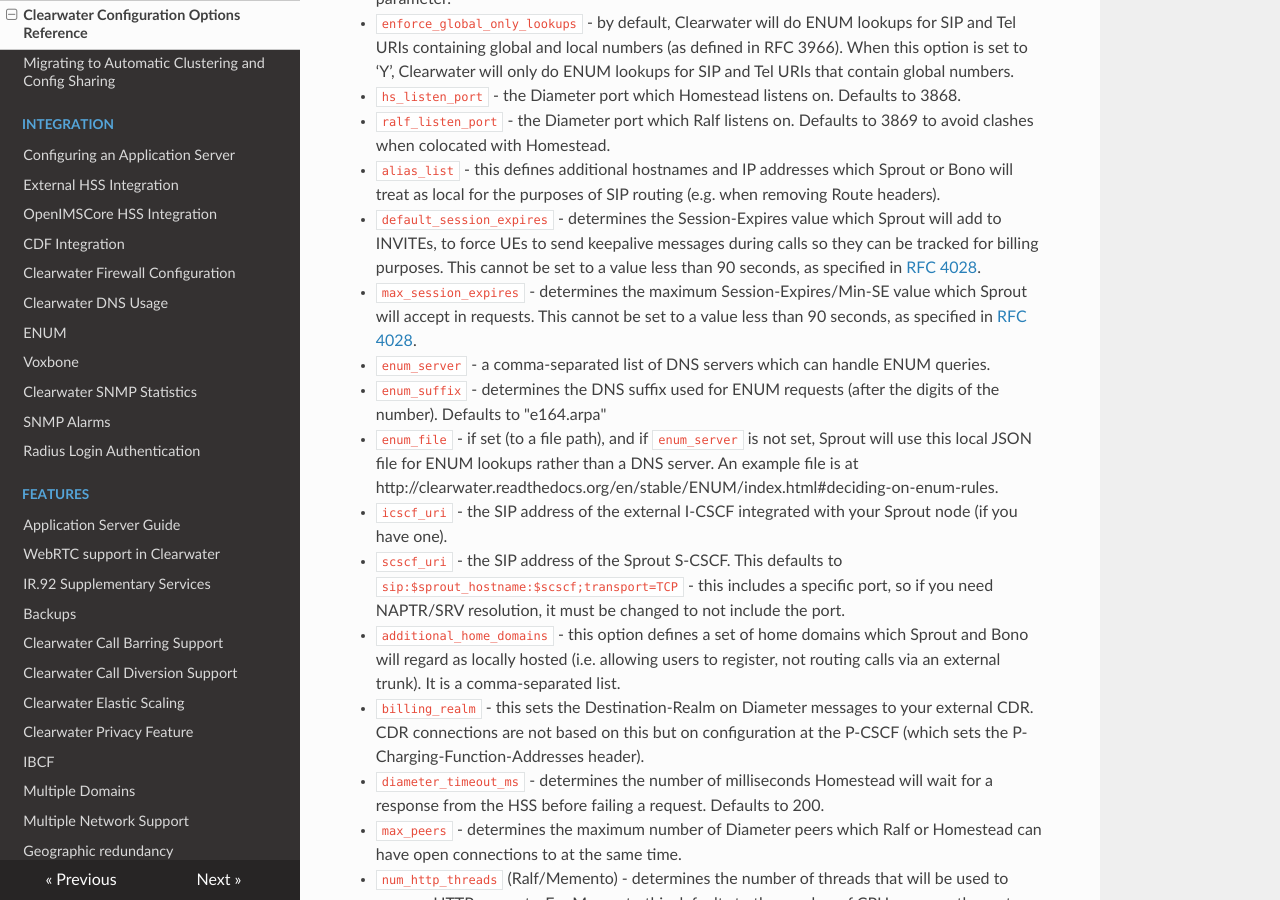
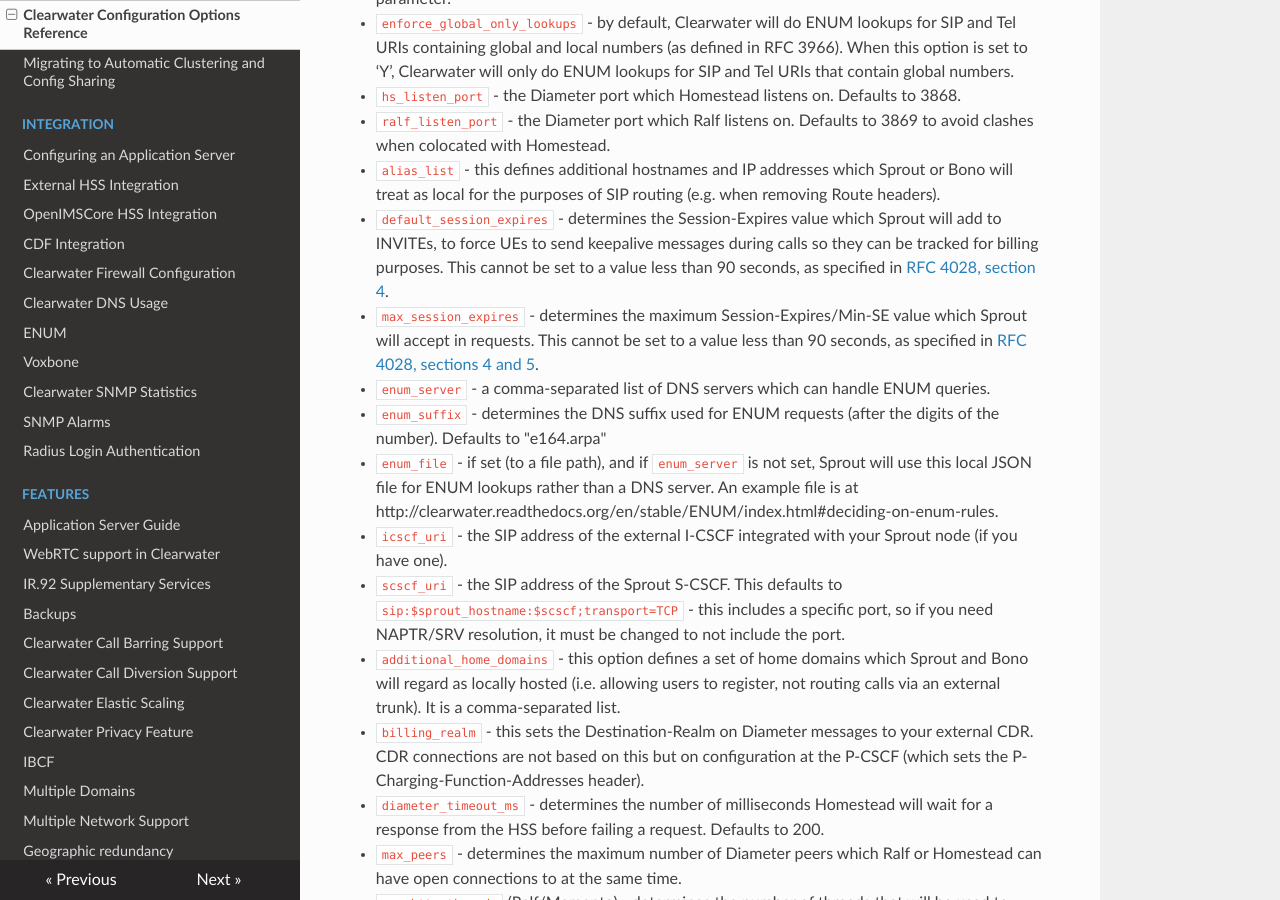
Before and after one commit to Metaswitch/clearwater-readthedocs, an MkDocs documentation site: the page built from docs/Clearwater_Configuration_Options_Reference.md, in a window 1280 px wide and 900 px high, scrolled down 4110 px. Built offline with MkDocs 1.6.1, drawn with Linux system fonts in a browser that asks for light colours; nearby versions of some CDN libraries; old or Windows-style settings are respelled for this version of MkDocs.

Commit message:
specify RFC section

```diff
--- a/docs/Clearwater_Configuration_Options_Reference.md
+++ b/docs/Clearwater_Configuration_Options_Reference.md
@@ -76,8 +76,8 @@ This section describes optional configuration options, particularly for ensuring
 * `hs_listen_port` - the Diameter port which Homestead listens on. Defaults to 3868.
 * `ralf_listen_port`  - the Diameter port which Ralf listens on. Defaults to 3869 to avoid clashes when colocated with Homestead.
 * `alias_list` - this defines additional hostnames and IP addresses which Sprout or Bono will treat as local for the purposes of SIP routing (e.g. when removing Route headers).
-* `default_session_expires` - determines the Session-Expires value which Sprout will add to INVITEs, to force UEs to send keepalive messages during calls so they can be tracked for billing purposes. This cannot be set to a value less than 90 seconds, as specified in [RFC 4028](https://tools.ietf.org/html/rfc4028).
-* `max_session_expires` - determines the maximum Session-Expires/Min-SE value which Sprout will accept in requests. This cannot be set to a value less than 90 seconds, as specified in [RFC 4028](https://tools.ietf.org/html/rfc4028).
+* `default_session_expires` - determines the Session-Expires value which Sprout will add to INVITEs, to force UEs to send keepalive messages during calls so they can be tracked for billing purposes. This cannot be set to a value less than 90 seconds, as specified in [RFC 4028, section 4](https://tools.ietf.org/html/rfc4028#section-4).
+* `max_session_expires` - determines the maximum Session-Expires/Min-SE value which Sprout will accept in requests. This cannot be set to a value less than 90 seconds, as specified in [RFC 4028, sections 4 and 5](https://tools.ietf.org/html/rfc4028#section-4).
 * `enum_server` - a comma-separated list of DNS servers which can handle ENUM queries.
 * `enum_suffix` - determines the DNS suffix used for ENUM requests (after the digits of the number). Defaults to "e164.arpa"
 * `enum_file` - if set (to a file path), and if `enum_server` is not set, Sprout will use this local JSON file for ENUM lookups rather than a DNS server. An example file is at http://clearwater.readthedocs.org/en/stable/ENUM/index.html#deciding-on-enum-rules.
```
